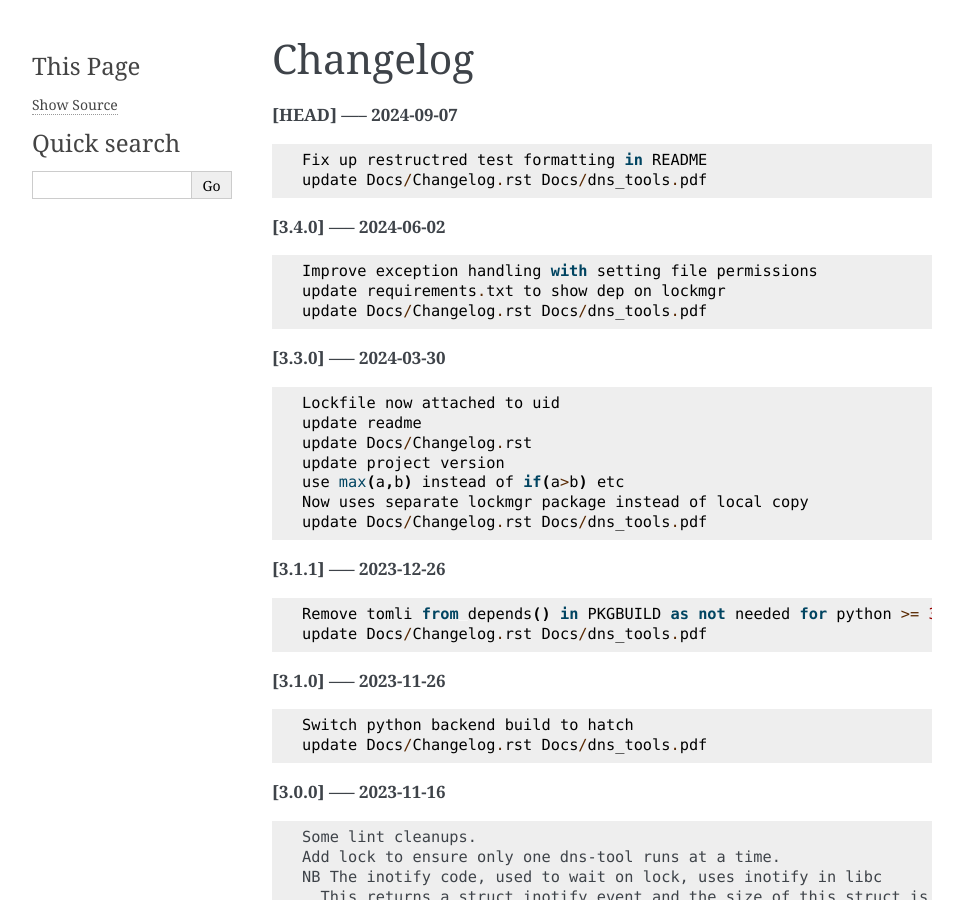
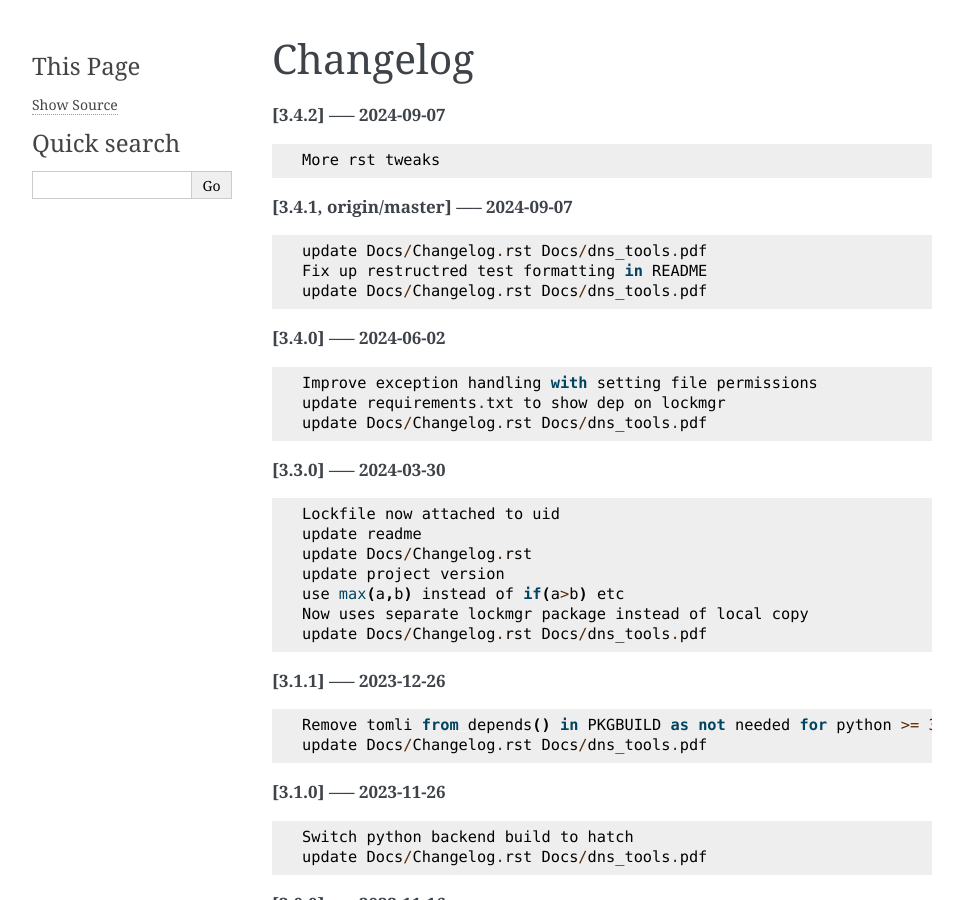
Before and after one commit to gene-git/dns_tools, a Sphinx documentation site: the page built from Docs/Changelog.rst, in a window 1280 px wide and 900 px high. Shown: the whole window, without its empty margins (148-1111 px from the left). Built offline with Sphinx 7.4.7, drawn with Linux system fonts in a browser that asks for light colours; pages that are not in the unit, such as notebooks, are missing from menus.

Commit message:
update Docs/Changelog.rst Docs/dns_tools.pdf

```diff
--- a/Docs/Changelog.rst
+++ b/Docs/Changelog.rst
@@ -1,8 +1,14 @@
 Changelog
 =========
 
-**[HEAD] ----- 2024-09-07** ::
+**[3.4.2] ----- 2024-09-07** ::
 
+	    More rst tweaks
+
+
+**[3.4.1, origin/master] ----- 2024-09-07** ::
+
+	    update Docs/Changelog.rst Docs/dns_tools.pdf
 	    Fix up restructred test formatting in README
 	    update Docs/Changelog.rst Docs/dns_tools.pdf
 
```
Also changed, not shown: 1 other file.
